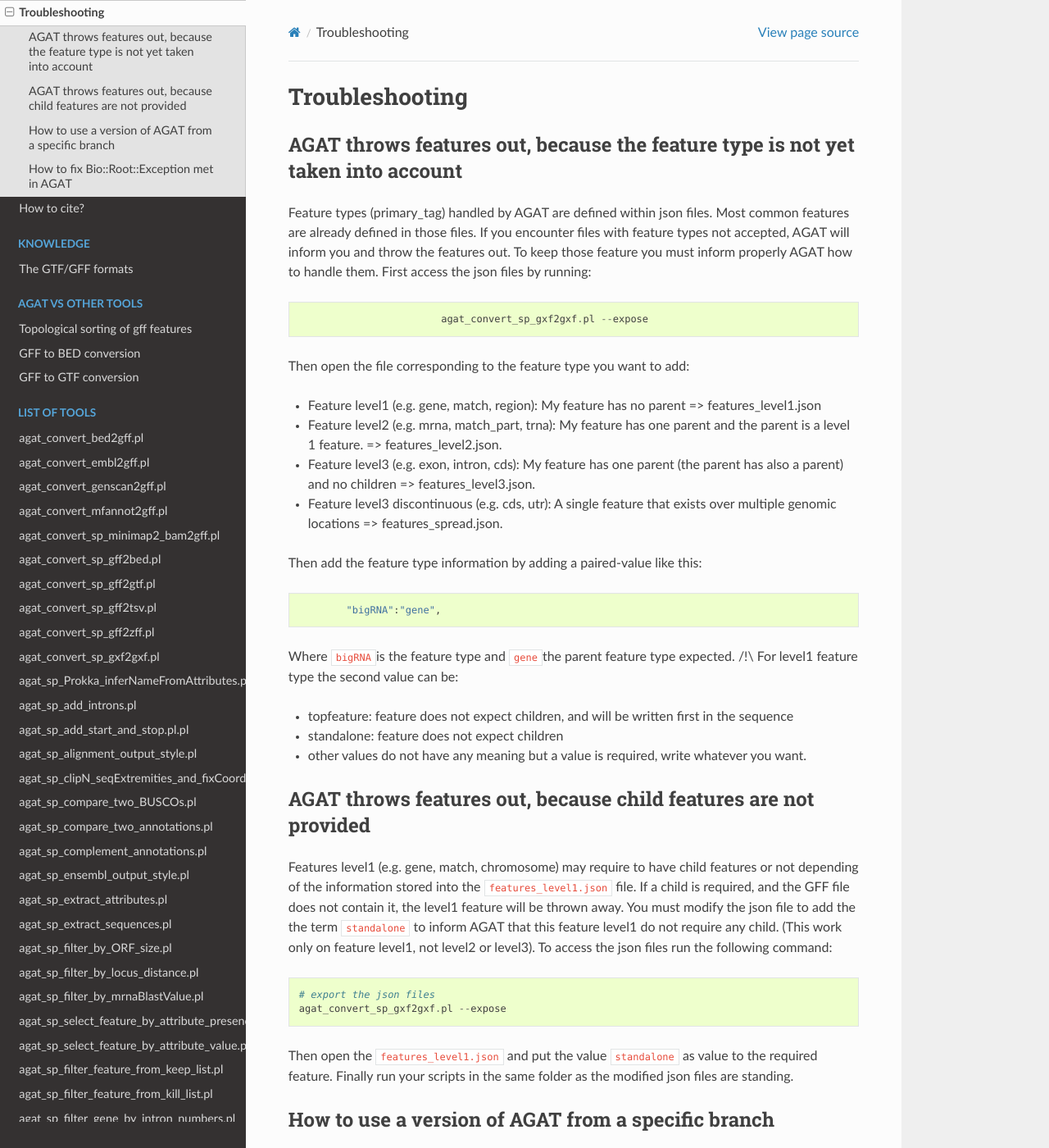
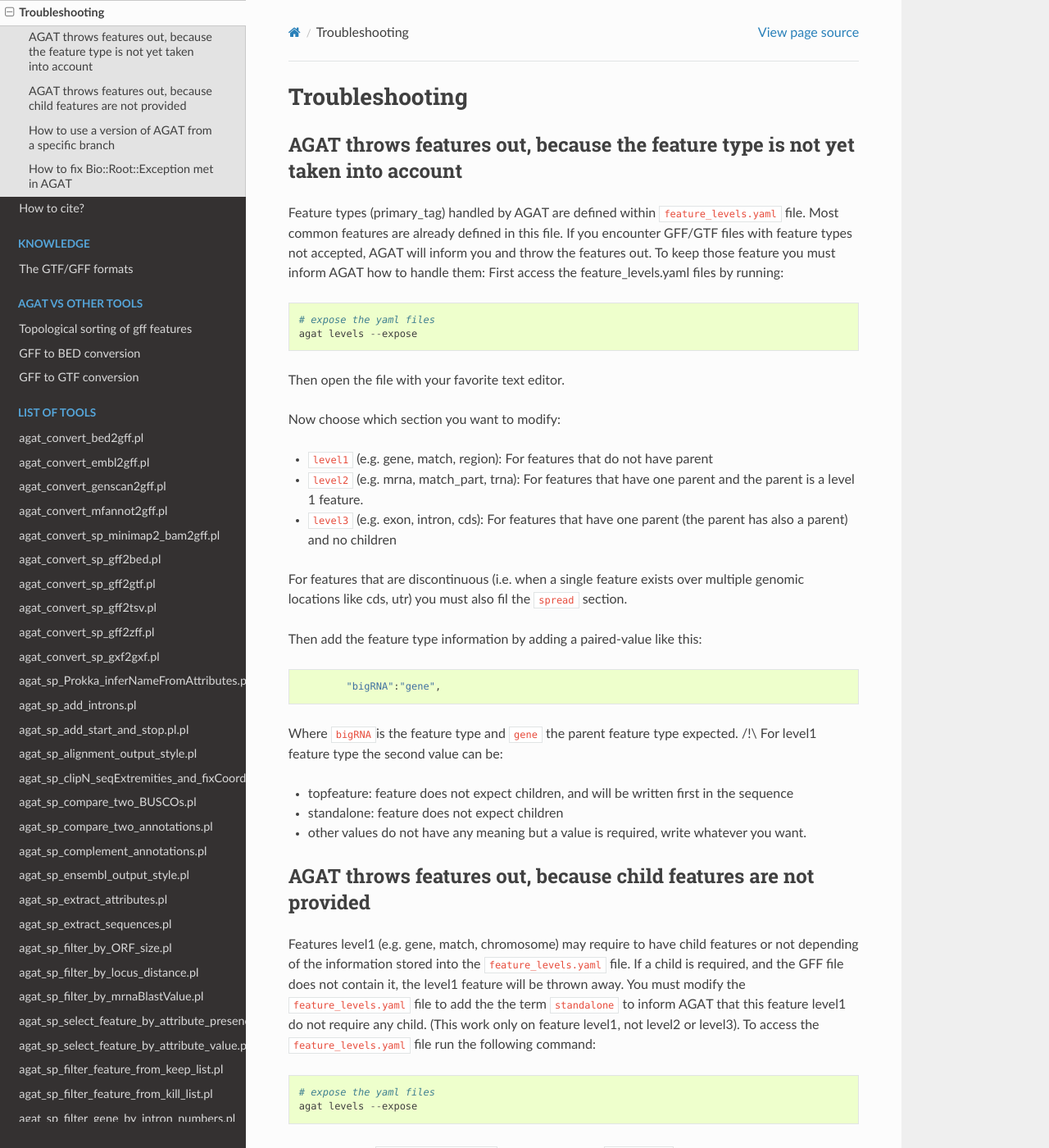
Before and after one commit to NBISweden/AGAT, a Sphinx documentation site: the page built from docs/troubleshooting.md, in a window 1280 px wide and 1400 px high. Shown: the whole window at 82% size. Built offline with Sphinx 7.4.7 and the Read the Docs theme 2.0.0, drawn with Linux system fonts in a browser that asks for light colours; pages that are not in the unit, such as notebooks, are missing from menus; some of the changed text lies outside the part shown.

Commit message:
remove json mention

````diff
--- a/docs/troubleshooting.md
+++ b/docs/troubleshooting.md
@@ -1,44 +1,43 @@
 # Troubleshooting
 
 ## AGAT throws features out, because the feature type is not yet taken into account
-Feature types (primary_tag) handled by AGAT are defined within json files. Most common features are already defined in those files. If you encounter files with feature types not accepted, AGAT will inform you and throw the features out. To keep those feature you must inform properly AGAT how to handle them.
-First access the json files by running:
+Feature types (primary_tag) handled by AGAT are defined within `feature_levels.yaml` file. Most common features are already defined in this file. If you encounter GFF/GTF files with feature types not accepted, AGAT will inform you and throw the features out. To keep those feature you must inform AGAT how to handle them:
+First access the feature_levels.yaml files by running:
 ```
-			agat_convert_sp_gxf2gxf.pl --expose
+# expose the yaml files
+agat levels --expose
 ```
 
-Then open the file corresponding to the feature type you want to add:
-* Feature level1 (e.g. gene, match, region):
-  My feature has no parent
-  => features_level1.json
-* Feature level2 (e.g. mrna, match_part, trna):
-  My feature has one parent and the parent is a level 1 feature.
-  => features_level2.json.
-* Feature level3 (e.g. exon, intron, cds):
-  My feature has one parent (the parent has also a parent) and no children
-  => features_level3.json.
-* Feature level3 discontinuous (e.g. cds, utr):
-  A single feature that exists over multiple genomic locations
-  => features_spread.json.
+Then open the file with your favorite text editor.
+
+Now choose which section you want to modify:
+* `level1` (e.g. gene, match, region):
+  For features that do not have parent
+* `level2` (e.g. mrna, match_part, trna):
+  For features that have one parent and the parent is a level 1 feature.
+* `level3` (e.g. exon, intron, cds):
+  For features that have one parent (the parent has also a parent) and no children
+
+For features that are discontinuous (i.e. when a single feature exists over multiple genomic locations like cds, utr) you must also fil the `spread` section.
 
 Then add the feature type information by adding a paired-value like this:
 ```
 	"bigRNA":"gene",
 ```
-Where `bigRNA`is the feature type and `gene`the parent feature type expected.
+Where `bigRNA`is the feature type and `gene` the parent feature type expected.
 /!\\ For level1 feature type the second value can be:
  * topfeature: feature does not expect children, and will be written first in the sequence
  * standalone: feature does not expect children
  * other values do not have any meaning but a value is required, write whatever you want.
 
 ## AGAT throws features out, because child features are not provided
-Features level1 (e.g. gene, match, chromosome) may require to have child features or not depending of the information stored into the `features_level1.json` file. If a child is required, and the GFF file does not contain it, the level1 feature will be thrown away. You must modify the json file to add the the term `standalone` to inform AGAT that this feature level1 do not require any child. (This work only on feature level1, not level2 or level3). To access the json files run the following command:
+Features level1 (e.g. gene, match, chromosome) may require to have child features or not depending of the information stored into the `feature_levels.yaml` file. If a child is required, and the GFF file does not contain it, the level1 feature will be thrown away. You must modify the `feature_levels.yaml` file to add the the term `standalone` to inform AGAT that this feature level1 do not require any child. (This work only on feature level1, not level2 or level3). To access the `feature_levels.yaml` file run the following command:
 ```
-# export the json files
-agat_convert_sp_gxf2gxf.pl --expose
+# expose the yaml files
+agat levels --expose
 ```
-Then open the `features_level1.json` and put the value `standalone` as value to the required feature.
-Finally run your scripts in the same folder as the modified json files are standing.
+Then open the `feature_levels.yaml` and put the value `standalone` as value to the required feature.
+Finally run your scripts in the same folder as the modified `feature_levels.yaml` file is standing.
 
 ## How to use a version of AGAT from a specific branch
 ```
````
Also changed, not shown: docs/agat_how_does_it_work.md (+1 -1 lines), 1 other file.
